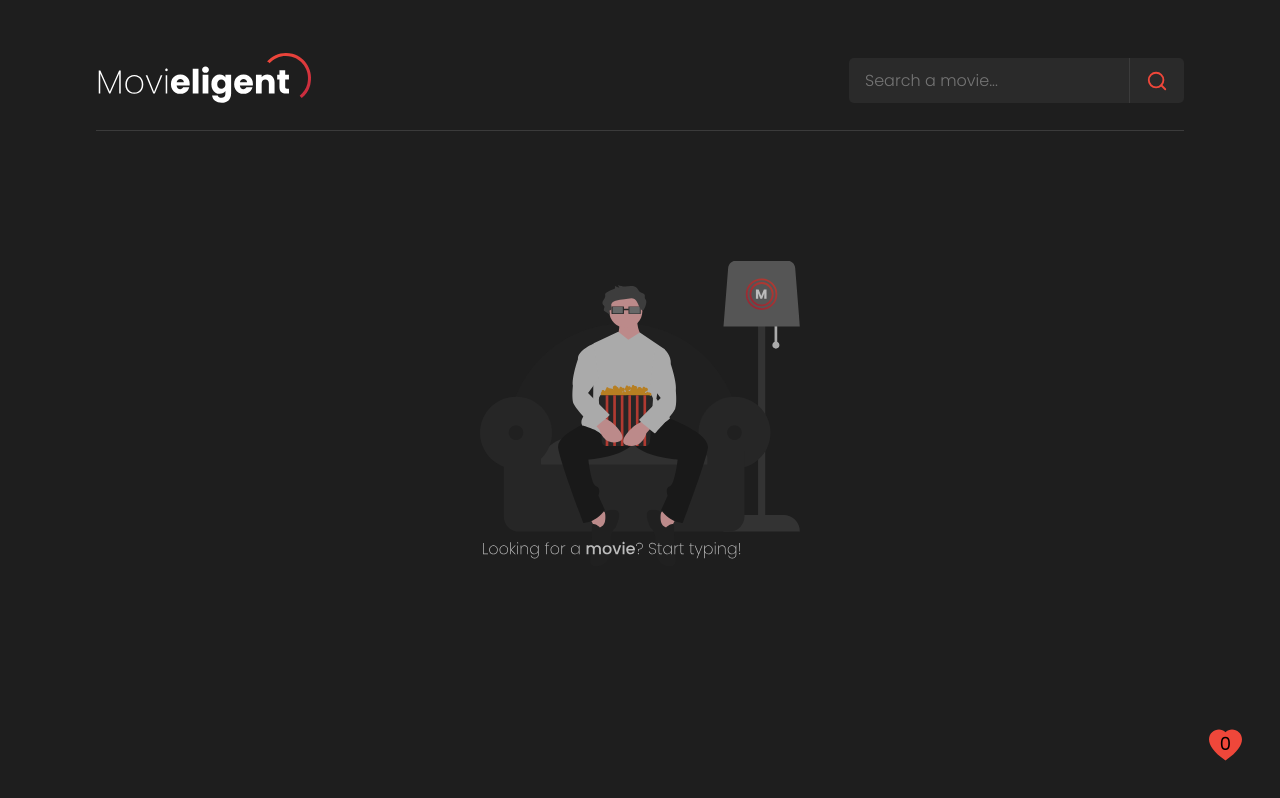
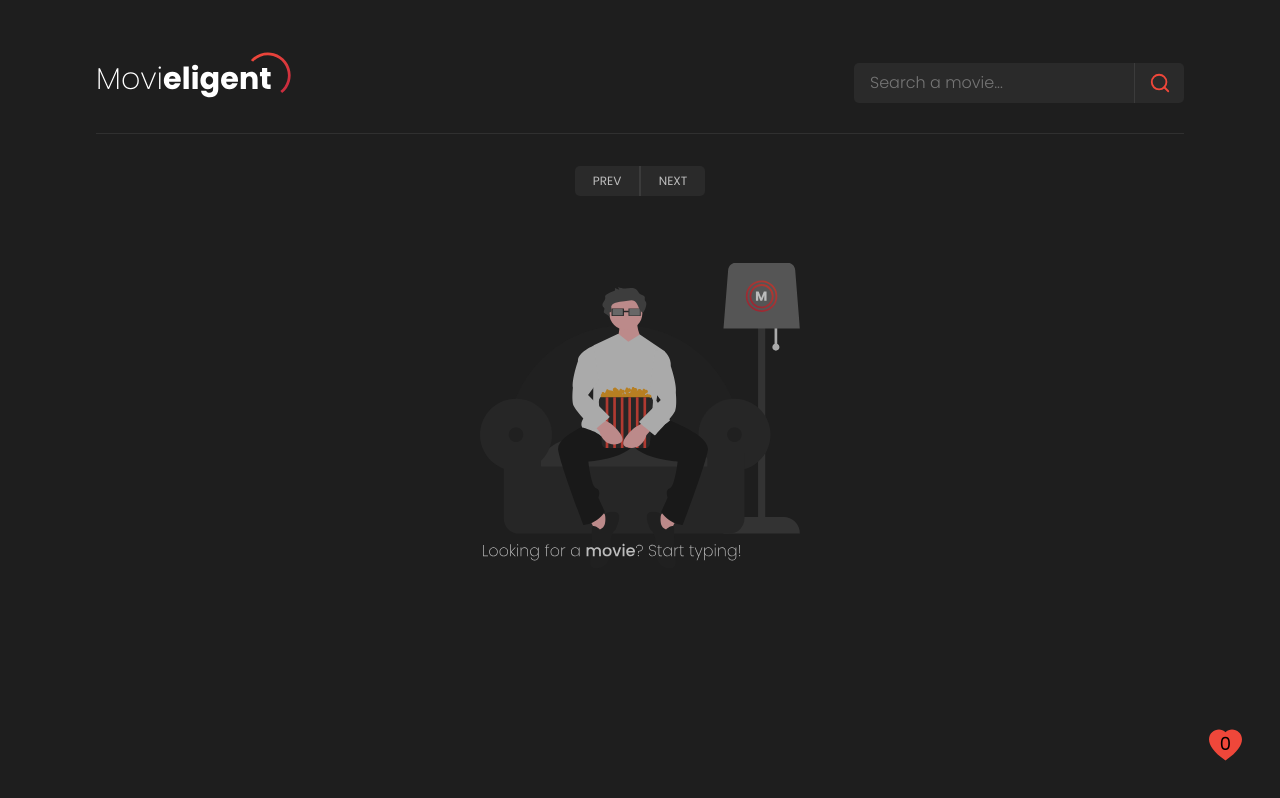
Before and after one commit to markhamori/movieligent-react-ts, a React (Create React App) app: page / in a window 1280 px wide. Shown: the top 798 px of the page. Built offline with nearby package versions, Linux system fonts and the light colour scheme; the HTML template or start-up script is replaced by a standard one.

Commit message:
Fix warnings

```diff
--- a/src/App.tsx
+++ b/src/App.tsx
@@ -22,6 +22,7 @@ function App() {
 
   const [movieDetails, setMovieDetails] = useState<MovieDetailType[]>([]);
 
+  useEffect(() => {
     const CancelToken = axios.CancelToken;
     const source = CancelToken.source();
 
@@ -46,8 +47,6 @@ function App() {
         console.error(err);
       }
     };
-
-  useEffect(() => {
     handleFetch();
   }, [query, pages]);
 
--- a/src/components/Header/Header.css
+++ b/src/components/Header/Header.css
@@ -1,19 +1,22 @@
 .header {
   display: flex;
-  flex-direction: row;
+  flex-direction: column;
   justify-content: space-between;
   align-items: center;
-  border-bottom: 1px solid #3b3b3b;
+  border-bottom: 1px solid #303030;
   padding-bottom: 1rem;
   z-index: 50;
 }
 
 .header__logo {
-  width: fit;
+  display: flex;
+  justify-content: center;
+  align-items: center;
+  width: 100%;
 }
 
 .header__logo img {
-  max-width: 60%;
+  width: 200px;
   height: auto;
 }
 
@@ -24,8 +27,8 @@
 }
 
 .header__input input {
-  height: 45px;
-  width: 280px;
+  height: 40px;
+  max-width: 280px;
   background: #2a2a2a;
   font-size: 16px;
   font-weight: 300;
@@ -41,8 +44,8 @@
   display: flex;
   align-items: center;
   justify-content: center;
-  height: 45px;
-  width: 55px;
+  height: 40px;
+  width: 50px;
   font-size: 22px;
   color: #ef473a;
   background: #2a2a2a;
@@ -59,3 +62,17 @@
 .header__input button:hover {
   background: #3b3b3b;
 }
+
+@media only screen and (min-width: 600px) {
+  .header {
+    justify-content: center;
+    align-items: center;
+    flex-direction: row;
+  }
+
+  .header__logo {
+    justify-content: flex-start;
+    align-items: center;
+    padding-bottom: 1rem;
+  }
+}
--- a/src/components/Main/Main.tsx
+++ b/src/components/Main/Main.tsx
@@ -32,7 +32,7 @@ export const Main = ({
     if (favorite.length === 0) {
       setFavorite((prev) => [...prev, mov]);
     } else {
-      favorite.map((el) => {
+      favorite.forEach((el) => {
         if (el.id === id) {
           alert("Already in the local storage.");
           throw new Error("Already in the local storage.");
--- a/src/components/MovieCard/MovieCard.css
+++ b/src/components/MovieCard/MovieCard.css
@@ -2,7 +2,7 @@
   position: relative;
   display: flex;
   flex-direction: column;
-  justify-content: end;
+  justify-content: flex-end;
   cursor: pointer;
 }
 
--- a/src/components/Pagination/Pagination.css
+++ b/src/components/Pagination/Pagination.css
@@ -15,13 +15,19 @@
   height: 30px;
   width: 30px;
   font-size: 12px;
-  color: white;
+  color: rgb(190, 190, 190);
   background: #2a2a2a;
   border: none;
   border-left: 1px solid #3b3b3b;
   border-right: 1px solid #3b3b3b;
   cursor: pointer;
   transition: background 0.3s ease-in-out;
+}
+
+.pagination__button--prev,
+.pagination__button--next {
+  padding-left: 2rem;
+  padding-right: 2rem;
 }
 
 .pagination button:last-child {
--- a/src/components/Pagination/Pagination.tsx
+++ b/src/components/Pagination/Pagination.tsx
@@ -21,10 +21,14 @@ export const Pagination = ({
         btn.classList.remove("current");
       }
     });
-  }, [pages]);
+  }, [pages, currentPageBtns]);
 
   return (
     <div className="pagination">
+      <button className="pagination__button--prev"
+      >
+        PREV
+      </button>
         {totalPages &&
           [...Array(totalPages)].map((e, i) => (
             <button
@@ -38,6 +42,9 @@ export const Pagination = ({
               {i + 1}
             </button>
         ))}
+        <button className="pagination__button--next">
+        NEXT
+      </button>
     </div>
   );
 };
--- a/src/types/types.ts
+++ b/src/types/types.ts
@@ -32,7 +32,7 @@ export type CardProps = {
 export type PaginationProps = {
   pages: number;
   totalPages: number | null;
-  selectPage: React.MouseEventHandler<HTMLButtonElement>;
+  selectPage: React.MouseEventHandler<HTMLButtonElement>
 };
 
 export type FavoriteProps = {
```
Lines whose indentation alone changed are shown as unchanged.
